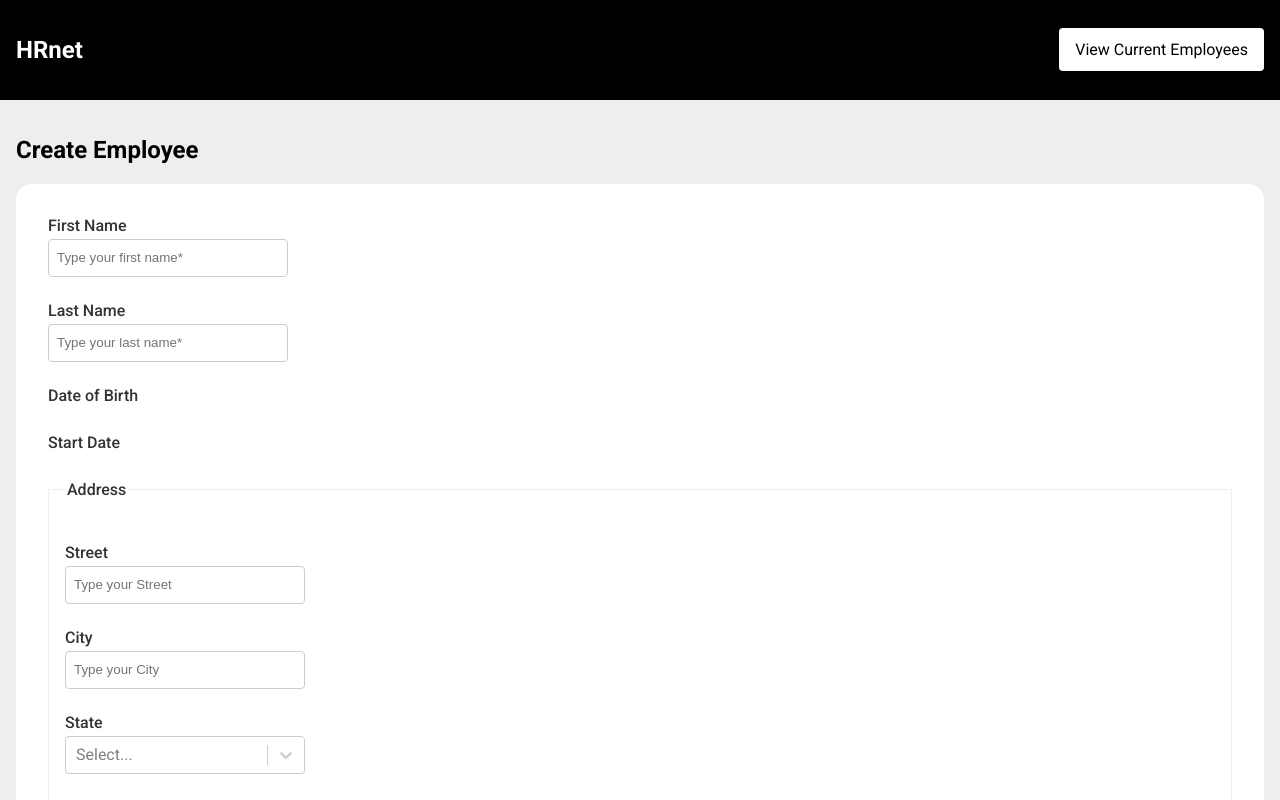
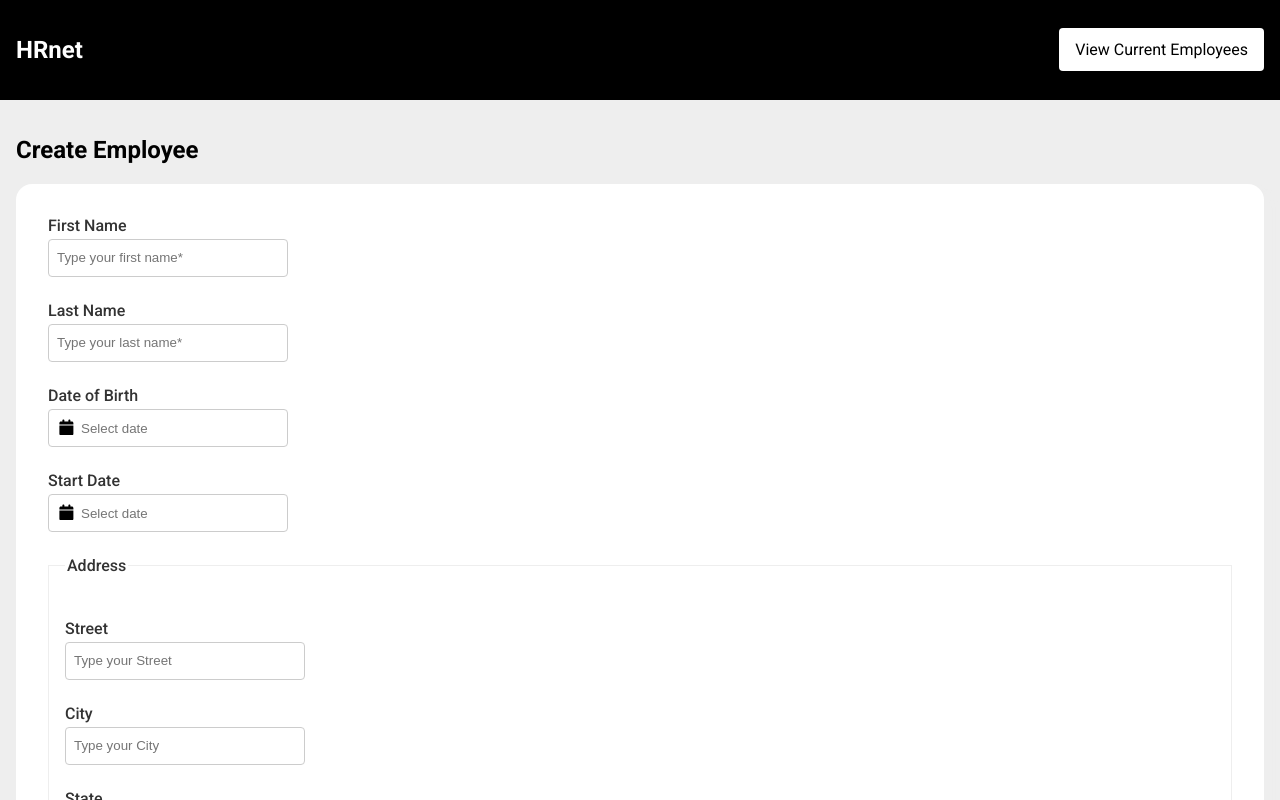
Before and after one commit to JeanBaptisteCalzia/HRNet, a React (Vite) app in the folder app/: page / in a window 1280 px wide. Shown: the top 800 px of the page. Built offline with nearby package versions, Linux system fonts and the light colour scheme.

Commit message:
Add react date picker for date birth and start date

```diff
--- a/app/src/components/FormCreateEmployee/formCreateEmployee.scss
+++ b/app/src/components/FormCreateEmployee/formCreateEmployee.scss
@@ -37,6 +37,35 @@ form {
     }
   }
 
+  .react-datepicker__day--keyboard-selected {
+    background-color: #98ac3b;
+    color: white;
+  }
+
+  .react-datepicker__day--keyboard-selected:not([aria-disabled="true"]):hover {
+    background-color: black;
+    color: white;
+  }
+
+  .react-datepicker-wrapper {
+    max-width: 15rem;
+  }
+
+  .react-datepicker__view-calendar-icon input {
+    padding: 6px 10px 5px 2rem;
+  }
+
+  .react-datepicker__input-container .react-datepicker__calendar-icon {
+    padding: 0.65rem;
+  }
+
+  .react-datepicker-wrapper input {
+    border: 1px solid #ccc;
+    border-radius: 4px 4px;
+    width: 100%;
+    min-height: 38px;
+  }
+
   .input {
     max-width: 15rem;
     min-height: 38px;
--- a/app/src/components/FormCreateEmployee/index.jsx
+++ b/app/src/components/FormCreateEmployee/index.jsx
@@ -2,15 +2,38 @@ import { useState } from "react";
 import Modal from "../../components/Modal/";
 import { useForm, Controller } from "react-hook-form";
 import Select from "react-select";
+import DatePicker from "react-datepicker";
+import getYear from "date-fns/getYear";
+import getMonth from "date-fns/getYear";
 import { ErrorMessage } from "@hookform/error-message";
 import { states } from "../../data/states/";
 import { department } from "../../data/department/";
 import { tbodyData } from "../../data/tbodyData/";
 import "../../components/FormCreateEmployee/formCreateEmployee.scss";
+import "react-datepicker/dist/react-datepicker.css";
 
 function FormCreateEmployee() {
   const [showModal, setShowModal] = useState(false);
   const [isSuccess, setIsSuccess] = useState(false);
+
+  const range = (start, end) => {
+    return new Array(end - start).fill().map((d, i) => i + start);
+  };
+  const years = range(1990, getYear(new Date()) + 1, 1);
+  const months = [
+    "January",
+    "February",
+    "March",
+    "April",
+    "May",
+    "June",
+    "July",
+    "August",
+    "September",
+    "October",
+    "November",
+    "December",
+  ];
 
   const {
     register,
@@ -72,7 +95,89 @@ function FormCreateEmployee() {
           )}
         />
         <label>Date of Birth</label>
+        <Controller
+          control={control}
+          name="dateBirth"
+          render={({ field }) => (
+            <DatePicker
+              renderCustomHeader={({
+                date,
+                changeYear,
+                changeMonth,
+                decreaseMonth,
+                increaseMonth,
+                prevMonthButtonDisabled,
+                nextMonthButtonDisabled,
+              }) => (
+                <div
+                  style={{
+                    margin: 10,
+                    display: "flex",
+                    justifyContent: "center",
+                  }}
+                >
+                  <button
+                    onClick={decreaseMonth}
+                    disabled={prevMonthButtonDisabled}
+                  >
+                    {"<"}
+                  </button>
+                  <select
+                    value={getYear(date)}
+                    onChange={({ target: { value } }) => changeYear(value)}
+                  >
+                    {years.map((option) => (
+                      <option key={option} value={option}>
+                        {option}
+                      </option>
+                    ))}
+                  </select>
+
+                  <select
+                    value={months[getMonth(date)]}
+                    onChange={({ target: { value } }) =>
+                      changeMonth(months.indexOf(value))
+                    }
+                  >
+                    {months.map((option) => (
+                      <option key={option} value={option}>
+                        {option}
+                      </option>
+                    ))}
+                  </select>
+
+                  <button
+                    onClick={increaseMonth}
+                    disabled={nextMonthButtonDisabled}
+                  >
+                    {">"}
+                  </button>
+                </div>
+              )}
+              showIcon
+              toggleCalendarOnIconClick
+              onChange={(date) => field.onChange(date)}
+              selected={field.value}
+              placeholderText="Select date"
+            />
+          )}
+        />
+
         <label>Start Date</label>
+        <Controller
+          control={control}
+          name="startDate"
+          render={({ field }) => (
+            <DatePicker
+              showIcon
+              toggleCalendarOnIconClick
+              onChange={(date) => field.onChange(date)}
+              selected={field.value}
+              placeholderText="Select date"
+            />
+          )}
+        />
+
         <fieldset className="address">
           <legend>Address</legend>
 
```
